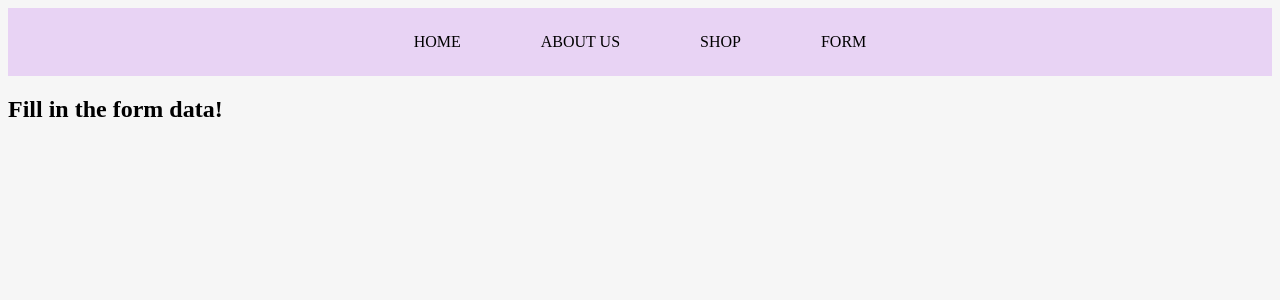
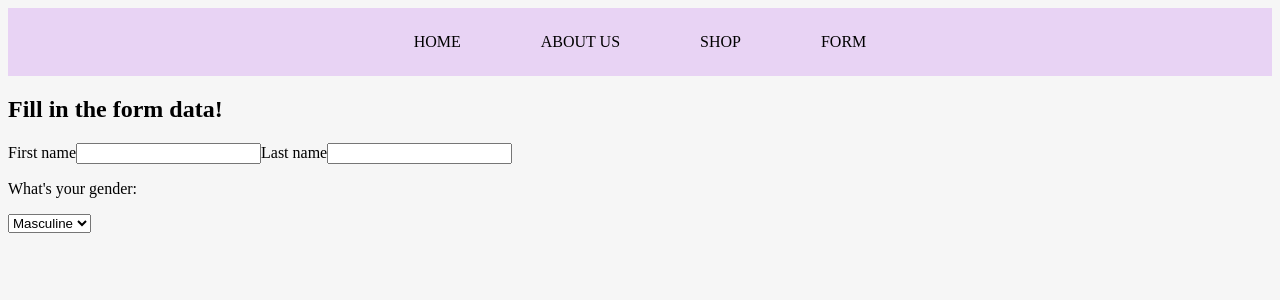
Before and after one commit to Nikasvirid/ReactComponents, a React (Vite) app: page /form in a window 1280 px wide. Shown: the top 300 px of the page. Built offline with nearby package versions, Linux system fonts and the light colour scheme.

Commit message:
create Iinput

```diff
--- a/src/Form.tsx
+++ b/src/Form.tsx
@@ -1,12 +1,28 @@
+//import { Component, JSXElementConstructor, Key, ReactElement, ReactFragment, ReactPortal } from "react";\
+import Iinput from "./Iinput";
 import { Component } from "react";
 class Form extends Component {
+
     render() {
-      return(
+      return(<form>
         <div className="form">
+          <h2> Fill in the form data!</h2>
+          <p>
+          <Iinput />
 
-            <h2> Fill in the form data!</h2>
+          </p>
+          <p> What's your gender:</p>
+          <select>
 
+			<option value="M">Masculine</option>
+			<option value="F">Female</option>
+			<option value="N">Neuter</option>
+		</select>
+          <p>
+
+          </p>
         </div>
+        </form>
       );
     }
   };
--- /dev/null
+++ b/src/Iinput.tsx
@@ -0,0 +1,27 @@
+import { Component } from "react";
+import React from "react";
+type InputKey = {
+    input: string;
+};
+type InputValue = {
+    name: string;
+}
+
+class Iinput extends Component {
+    constructor (props: InputValue){
+        super(props);
+        this.state = {input:''};
+    };
+
+    render() {
+       return (<div>
+        <label>First name
+        <input type="text"/>
+        </label>
+        <label>Last name</label>
+        <input type="text"/>
+        </div>
+       ) ;
+    }
+}
+export default Iinput;
--- a/src/data.tsx
+++ b/src/data.tsx
@@ -124,3 +124,13 @@ export const data: CardProd[] = [
     image: "https://images.unsplash.com/photo-1559334417-a57bd929f003?ixlib=rb-1.2.1&ixid=MnwxMjA3fDB8MHxzZWFyY2h8MjIzfHxzaGlydHxlbnwwfHwwfHw%3D&auto=format&fit=crop&w=800&q=60"
   }
 ];
+export const texts = [
+  {
+    text1: "female",
+    text2: "masculine",
+    text3: "nauter",
+    value1: "female",
+    value2: "masculine",
+    value3: "nauter"
+  }
+];
```
Also changed, not shown: 1 other file (tests, documents, lock files or other folders).
